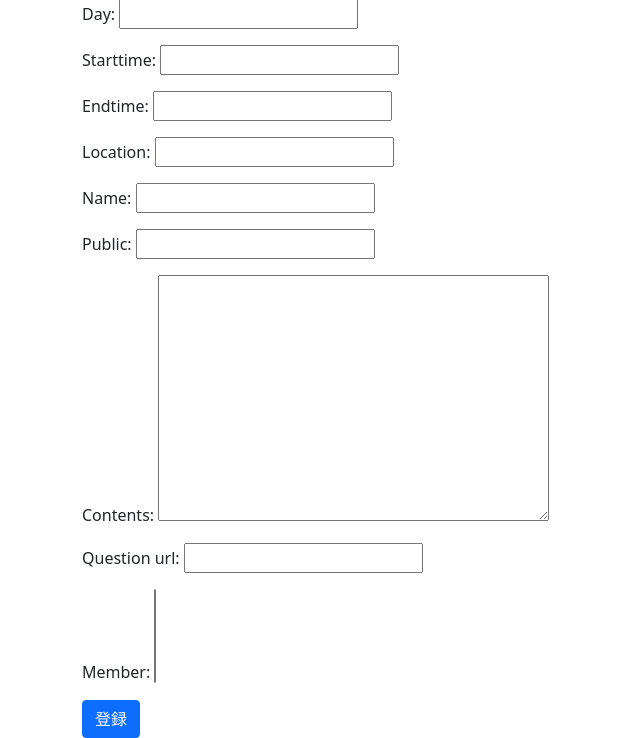
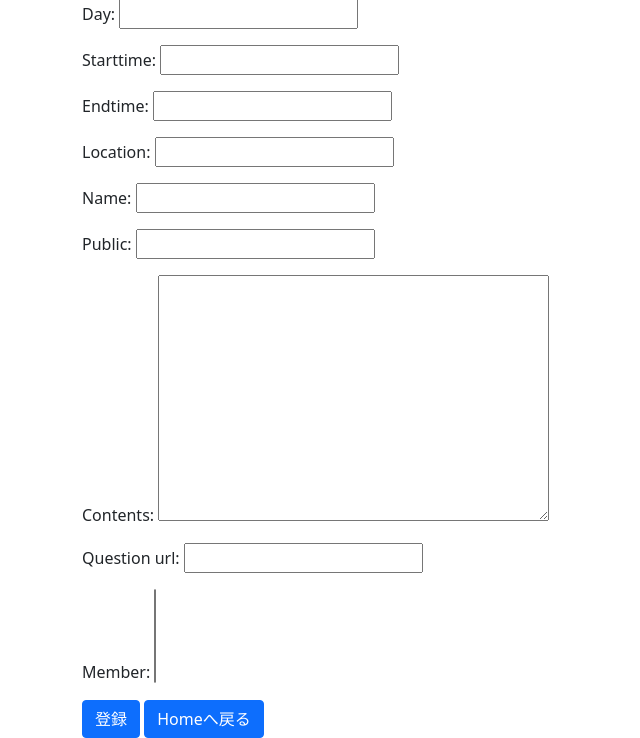
Before and after one commit to takekobaya/seigikou_portal_pythonanywhere, a Django app: page /create/ in a window 1280 px wide. Shown: the part 193-931 px from the top of the page, without its empty margins (0-640 px from the left). Run offline with Django 3.2, Linux system fonts and the light colour scheme.

Commit message:
登録・更新画面に「HOMEに戻る」ボタン追加

```diff
--- a/Template/Event_form.html
+++ b/Template/Event_form.html
@@ -16,5 +16,6 @@
    {{form}}
    </table> -->
     <input type="submit" class='btn btn-primary' value="登録">
+    <a class='btn btn-primary' href="{% url 'App:home' %}">Homeへ戻る</a>
   </form>
 {% endblock %}
```
